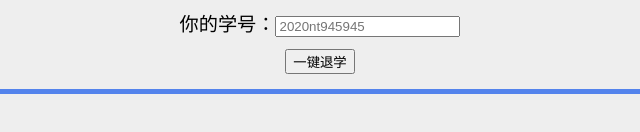
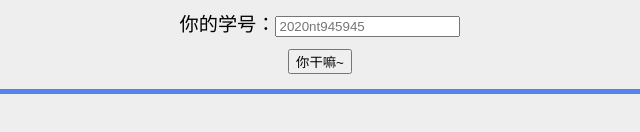
Before and after one commit to LivXue/get-away-now, a plain HTML site: page index.html in a window 1280 px wide. Shown: the part 346-478 px from the top of the page, 325-965 px from the left. Drawn offline with Linux system fonts and the light colour scheme.

Commit message:
Update index.html

```diff
--- a/index.html
+++ b/index.html
@@ -163,7 +163,7 @@
     <div>你的部门：<input type="text" name="" id="input-school" placeholder="本科部玉泉书院" field_signature="513454351" form_signature="8404015848584033285"></div>
     <div>你的名字：<input type="text" name="" id="input-name" placeholder="吕轩博" field_signature="246837635" form_signature="8404015848584033285"></div>
     <div>你的学号：<input type="text" name="" id="input-number" placeholder="2020nt945945" field_signature="1852501389" form_signature="8404015848584033285"></div>
-    <div><button onclick="Enter(0)">一键退学</button></div>
+    <div><button onclick="Enter(0)">你干嘛~</button></div>
   </div>
 	<div class="content" id="content" style="display: none;">
 		<!--<div class="up">
```
